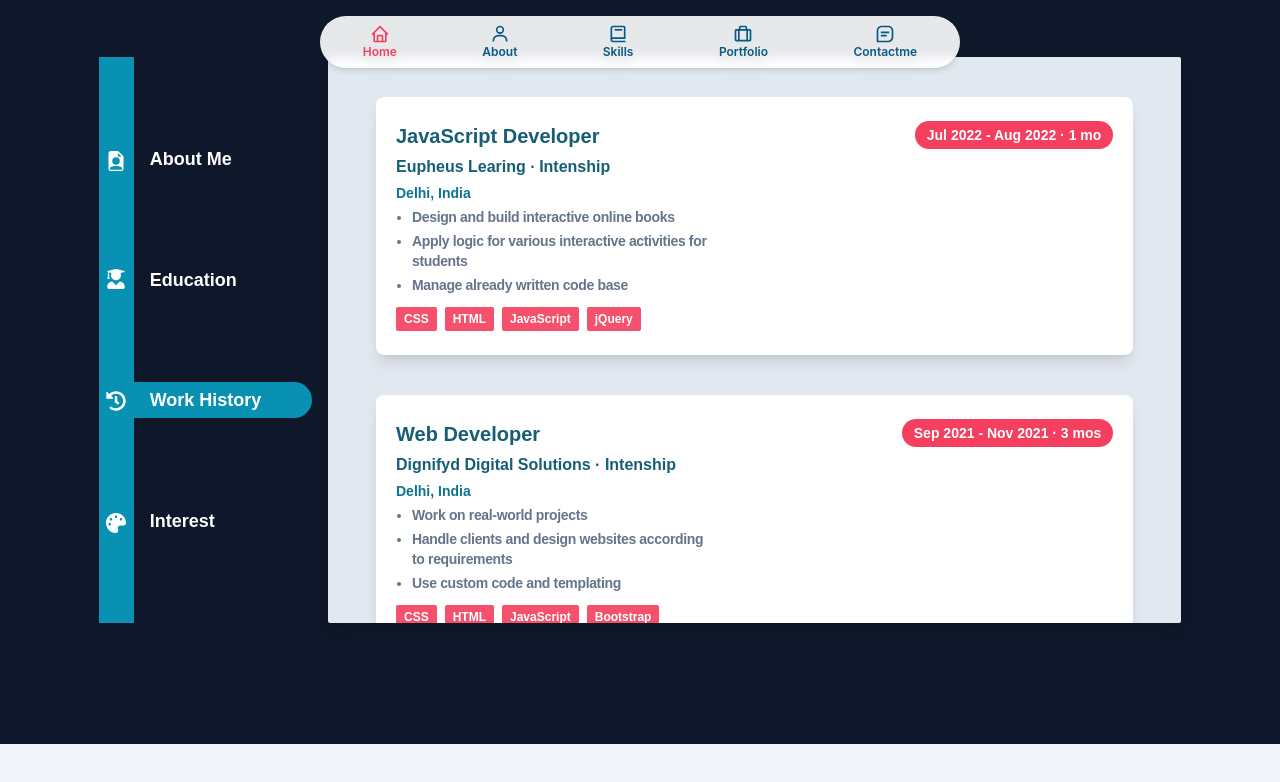
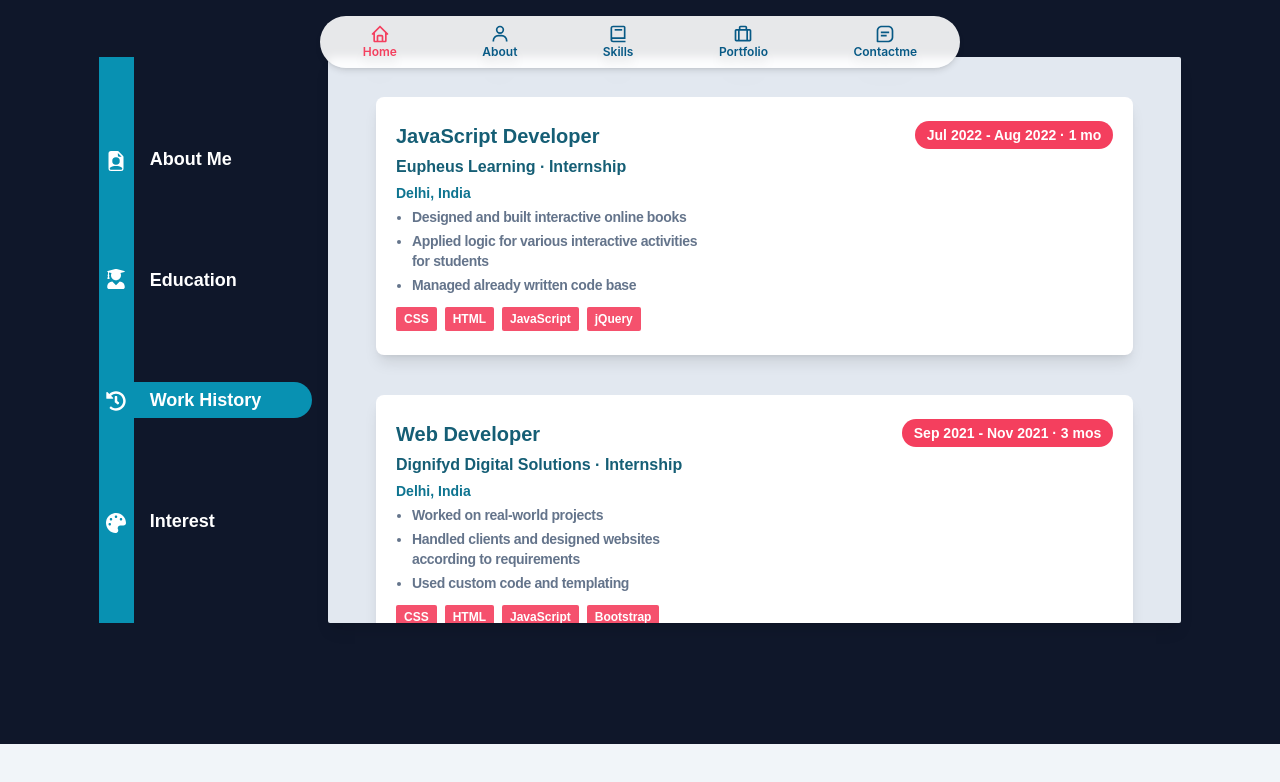
Before and after one commit to Mohit-Thapliyal/My-Portfolio, a React (Create React App) app: page / in a window 1280 px wide. Both pictures are taken after a click on the item "Work History". Shown: the part 902-1684 px from the top of the page. Built offline with nearby package versions, Linux system fonts and the light colour scheme.

Commit message:
Spelling Changes

```diff
--- a/src/components/About/AboutMe/AboutMe.jsx
+++ b/src/components/About/AboutMe/AboutMe.jsx
@@ -18,7 +18,7 @@ const AboutMe = () => {
             My name is <span className="font-semibold">Mohit Thapliyal</span>{" "}
             and I'm 21 years old. Currently pursuing a{" "}
             <span className="font-semibold">
-              Bachelor of Technology in Computer Science
+              Bachelors of Technology in Computer Science
             </span>{" "}
             from <span className="font-semibold">TIIPS</span>.
           </div>
--- a/src/components/About/Work/Work.jsx
+++ b/src/components/About/Work/Work.jsx
@@ -5,12 +5,12 @@ const workDetails = [
   {
     id: "w1",
     jobRole: "JavaScript Developer",
-    company: "Eupheus Learing ∙ Intenship",
+    company: "Eupheus Learning ∙ Internship",
     location: "Delhi, India",
     responsibilities: [
-      "Design and build interactive online books",
-      "Apply logic for various interactive activities for students",
-      "Manage already written code base",
+      "Designed and built interactive online books",
+      "Applied logic for various interactive activities for students",
+      "Managed already written code base",
     ],
     skills: ["CSS", "HTML", "JavaScript", "jQuery"],
     duration: "Jul 2022 - Aug 2022 · 1 mo",
@@ -18,12 +18,12 @@ const workDetails = [
   {
     id: "w2",
     jobRole: "Web Developer",
-    company: "Dignifyd Digital Solutions · Intenship",
+    company: "Dignifyd Digital Solutions · Internship",
     location: "Delhi, India",
     responsibilities: [
-      "Work on real-world projects",
-      "Handle clients and design websites according to requirements",
-      "Use custom code and templating",
+      "Worked on real-world projects",
+      "Handled clients and designed websites according to requirements",
+      "Used custom code and templating",
     ],
     skills: ["CSS", "HTML", "JavaScript", "Bootstrap"],
     duration: "Sep 2021 - Nov 2021 · 3 mos",
@@ -33,7 +33,7 @@ const workDetails = [
     jobRole: "Web Developer",
     company: "Failure to Success ∙ Intenship",
     location: "Delhi, India",
-    responsibilities: ["Work as a part of a team", "Build responsive web apps"],
+    responsibilities: ["Worked as a part of a team", "Built responsive web apps"],
     skills: [
       "Flask",
       "CSS",
```
